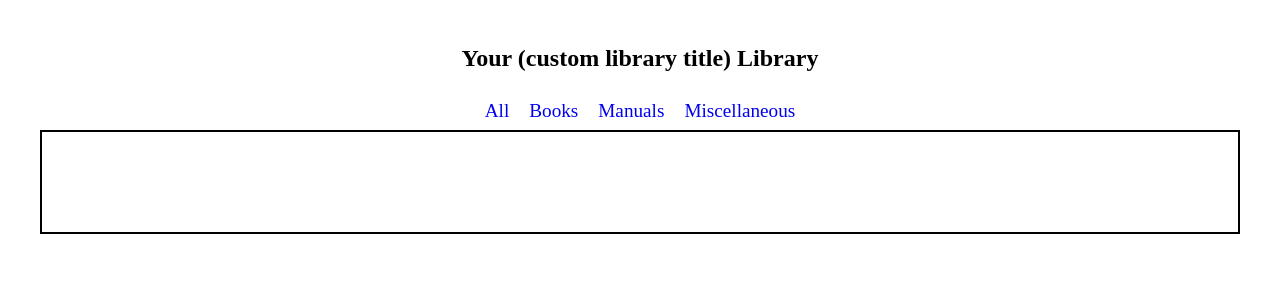
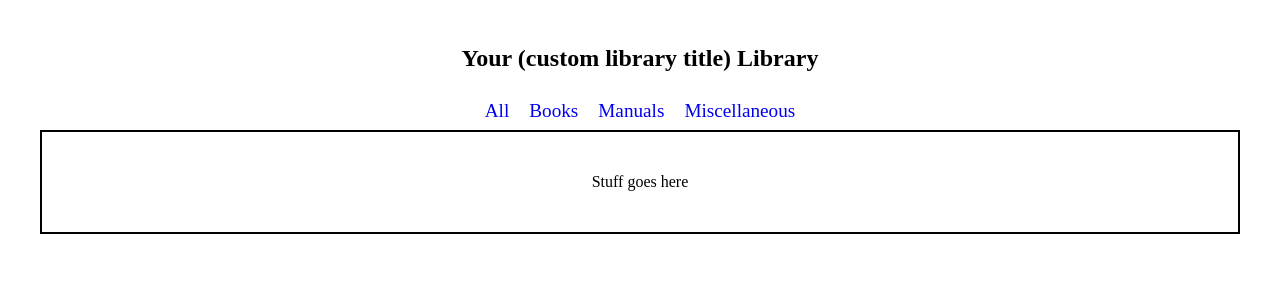
Before and after one commit to MrDiamondNL/Personal-Library-Manager, a React (Vite) app: page / in a window 1280 px wide. Shown: the top 300 px of the page. Built offline with nearby package versions, Linux system fonts and the light colour scheme.

Commit message:
small change

```diff
--- a/src/components/CardContainer.jsx
+++ b/src/components/CardContainer.jsx
@@ -3,7 +3,7 @@ import React from 'react'
 export default function CardContainer() {
     return (
         <div className="card-container">
-
+            Stuff goes here
         </div>
     )
 }
```
